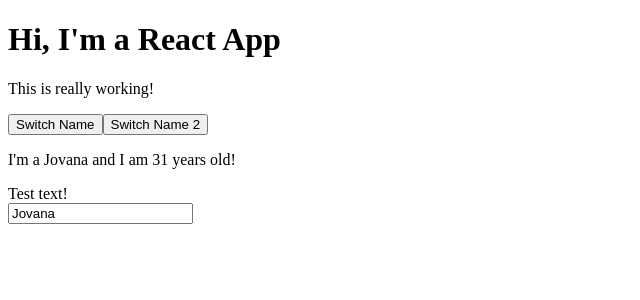
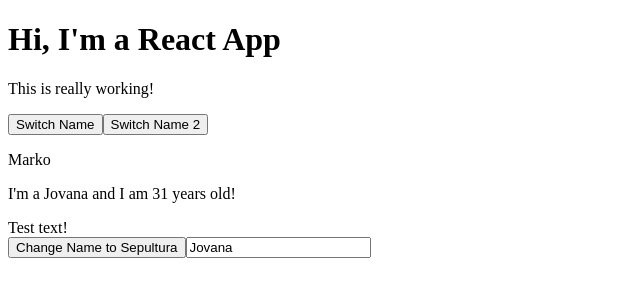
Before and after one commit to MarkoTON/Max-React.github.io, a React (Create React App) app: page / in a window 1280 px wide. Shown: the top 300 px of the page, without its empty margins (0-640 px from the left). Built offline with nearby package versions, Linux system fonts and the light colour scheme.

Commit message:
onChange on button in Person component

```diff
--- a/src/App.js
+++ b/src/App.js
@@ -14,7 +14,7 @@
   }
 
   switchNameHandler = (newName) => {
-    // console.log(e)
+    console.log(newName)
     this.setState({
       persons: [
         {name: newName, age: 23},
@@ -58,6 +58,8 @@
         <button onClick={this.switchNameHandler.bind(this, 'Maksimilijan')}>Switch Name</button>
         <button onClick={() => this.switchNameHandler('Metallica')}>Switch Name 2</button>
 
+        <p>{this.state.persons[0].name}</p>
+
         {/* Bacace gresku jer nije dinamicki izmenljivo. Nije bajdovano. */}
         {
           /* <Person
@@ -71,12 +73,13 @@
             age={this.state.persons[1].age}
           >
             <i>My hobbies; Racing</i>
-          </Person> */
+          // </Person> */
         }
 
         <Person
           name={this.state.persons[2].name}
           age={this.state.persons[2].age}
+          switchNameHandler={this.switchNameHandler}
           nameChangedhandler={this.nameChangedhandler}
         >
           Test text!
--- a/src/Person/Person.js
+++ b/src/Person/Person.js
@@ -1,7 +1,7 @@
 import React from 'react';
 
 const person = (props) => {
-  const {name,age,click,nameChangedhandler} = props;
+  const {name,age,click,nameChangedhandler,switchNameHandler} = props;
 
   console.log(click);
 
@@ -10,6 +10,8 @@
       <p onClick={click}>I'm a {name} and I am {age} years old!</p>
       {/* Ovde ide ono sto je unutar komponente */}
       <div>{props.children}</div>
+      {/* <button onClick={() => this.switchNameHandler('Sepultura')}>Change Name - switchNameHandler</button> */}
+      <button onClick={ () => switchNameHandler('Sepultura')}>Change Name to Sepultura</button>
       <input onChange={nameChangedhandler} type="text" value={name} />
     </div>
   )
```
